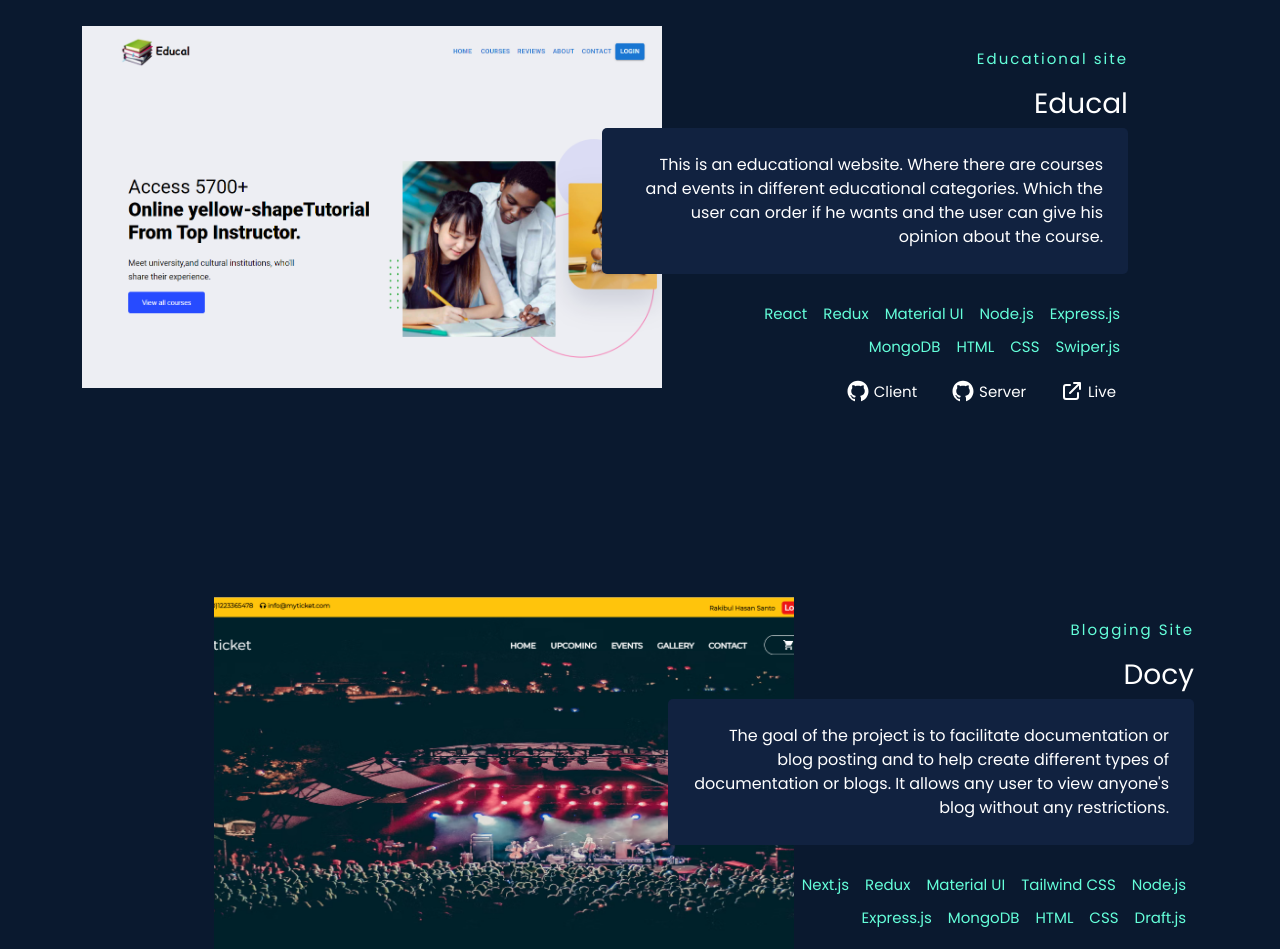
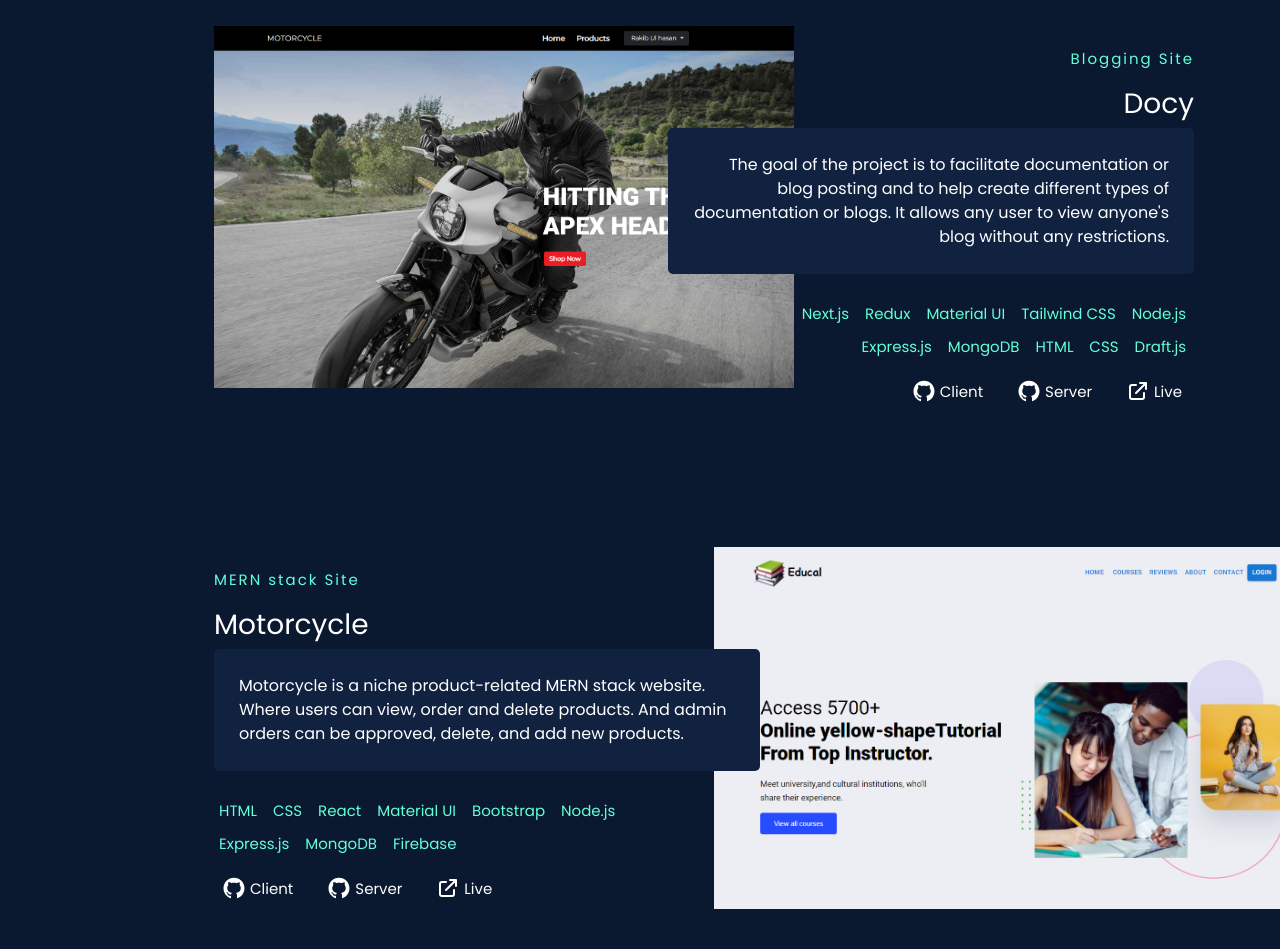
Before and after one commit to RHsanto/RH-portfolio, a React (Create React App) app: page /all-projects in a window 1280 px wide. Shown: the part 1360-2309 px from the top of the page. Built offline with nearby package versions, Linux system fonts and the light colour scheme.

Commit message:
add all projects

```diff
--- a/src/components/AllProjects/AllProjects.js
+++ b/src/components/AllProjects/AllProjects.js
@@ -6,6 +6,7 @@ import project3 from '../../image/project-3.png'
 import project4 from '../../image/p-4.PNG'
 import project5 from '../../image/project-5.PNG'
 import project6 from '../../image/project-6.PNG'
+import project7 from '../../image/last-projects.png'
 import '../Projects/Projects.css'
 import { AiOutlineGithub } from "react-icons/ai";
 import { HiOutlineExternalLink } from "react-icons/hi";
@@ -14,8 +15,9 @@ const AllProjects = () => {
   return (
     <div className='project'>
     <div className="container">
-      <div className="row all ">
+      <div className="row all  my-container">
     <h3 className='all-title '>My Recent Projects</h3>
+
     {/* project-1 */}
        <div className="col-lg-12">
          <div className="row div">
@@ -55,7 +57,7 @@ const AllProjects = () => {
         </div>
          </div>
        </div>
-    {/* project-2 */}
+    {/* project-7 */}
        <div className="col-lg-12">
    <div className="row">
    <div className="col-lg-6 site2 ">
@@ -88,53 +90,89 @@ const AllProjects = () => {
     </div>
     <div className="col-lg-6">
         <div className="projects mt-5">
-          <img src={project3} alt="" />
+          <img src={project7} alt="" />
         </div>
-   </div>
-   </div>
+         </div>
+        </div>
        </div>
-        {/* project-3 */}
-        <div className="col-lg-12">
+      {/* project-2 */}
+       <div className="col-lg-12">
          <div className="row div">
          <div className="col-lg-6 ">
         <div className="projects mt-5">
-          <img src={project2} alt="" />
+          <img src={project3} alt="" />
         </div>
         </div>
         <div className="col-lg-6 site ">
-       <p>Educational site</p>
-       <h3>Educal</h3>
+       <p>Blogging Site</p>
+       <h3>Docy</h3>
        <div className="info ">
-       This is an educational website. Where there are courses and events in different educational categories. Which the user can order if he
-       wants and the user can give his opinion about the course.
+       The goal of the project is to facilitate documentation or blog posting and to help create different types of
+        documentation or blogs. It allows any user to view anyone's blog without any restrictions.
        </div>
        <ul className='mt-4 tools'>
-        <li>React</li>
+        <li>Next.js</li>
         <li>Redux</li>
         <li>Material UI</li>
+        <li>Tailwind CSS</li>
         <li>Node.js</li>
         <li>Express.js</li>
         <li>MongoDB</li>
         <li>HTML</li>
         <li>CSS</li>
-        <li>Swiper.js</li>
+        <li>Draft.js</li>
+
         </ul>
         <div className="link-up">
-          <a target='_blank' href="https://github.com/RHsanto/edual-project">
+          <a target='_blank' href="https://github.com/thekawsarhossain/Docs-client-site">
             <AiOutlineGithub/><h6>Client</h6></a>
-          <a target='_blank' href="https://github.com/RHsanto/team-89-project-server-site">
+          <a target='_blank' href="https://github.com/RHsanto/docy-server-site">
             <AiOutlineGithub/><h6>Server</h6></a>
-          <a target='_blank' href="https://team-education-site.netlify.app/">
+          <a target='_blank' href="https://docs-client-site.vercel.app/">
             <HiOutlineExternalLink/><h6>Live</h6></a>
         </div>
         </div>
          </div>
        </div>
+      {/* project-3 */}
+      <div className="col-lg-12">
+   <div className="row">
+   <div className="col-lg-6 site2 ">
+       <p>MERN stack Site</p>
+       <h3>Motorcycle</h3>
+       <div className="info2 ">
+       Motorcycle is a niche product-related MERN stack website. Where users can view, order and delete products.
+        And admin orders can be approved, delete, and add new products.
+       </div>
+       <ul className='mt-4 tools'>
+       <li>HTML</li>
+        <li>CSS</li>
+        <li>React</li>
+        <li>Material UI</li>
+        <li>Bootstrap</li>
+        <li>Node.js</li>
+        <li>Express.js</li>
+        <li>MongoDB</li>
+        <li>Firebase</li>
 
-      </div>
-      <div className="row  my-container">
-
-    {/* project-4 */}
+        </ul>
+        <div className="link-up">
+          <a target='_blank' href="https://github.com/RHsanto/racing-car-project-client-side">
+            <AiOutlineGithub/><h6>Client</h6></a>
+          <a target='_blank' href="https://github.com/RHsanto/racing-car-project-server-side">
+            <AiOutlineGithub/><h6>Server</h6></a>
+          <a target='_blank' href="https://vibrant-leavitt-6ff91c.netlify.app">
+            <HiOutlineExternalLink/><h6>Live</h6></a>
+        </div>
+    </div>
+    <div className="col-lg-6">
+        <div className="projects mt-5">
+          <img src={project2} alt="" />
+        </div>
+         </div>
+        </div>
+       </div>
+      {/* project-4 */}
        <div className="col-lg-12">
          <div className="row div">
          <div className="col-lg-6 ">
@@ -173,8 +211,8 @@ const AllProjects = () => {
         </div>
          </div>
        </div>
-    {/* project-5 */}
-       <div className="col-lg-12">
+   {/* project-5 */}
+   <div className="col-lg-12">
    <div className="row">
    <div className="col-lg-6 site2 ">
        <p>MERN stack Site</p>
@@ -208,11 +246,11 @@ const AllProjects = () => {
         <div className="projects mt-5">
           <img src={project5} alt="" />
         </div>
-   </div>
-   </div>
+         </div>
+        </div>
        </div>
-        {/* project-6 */}
-        <div className="col-lg-12">
+      {/* project-6 */}
+       <div className="col-lg-12">
          <div className="row div">
          <div className="col-lg-6 ">
         <div className="projects mt-5">
@@ -220,38 +258,37 @@ const AllProjects = () => {
         </div>
         </div>
         <div className="col-lg-6 site ">
-       <p>Educational site</p>
-       <h3>Educal</h3>
+       <p>Blogging Site</p>
+       <h3>Docy</h3>
        <div className="info ">
-       This is an educational website. Where there are courses and events in different educational categories. Which the user can order if he
-       wants and the user can give his opinion about the course.
+       The goal of the project is to facilitate documentation or blog posting and to help create different types of
+        documentation or blogs. It allows any user to view anyone's blog without any restrictions.
        </div>
        <ul className='mt-4 tools'>
-        <li>React</li>
+        <li>Next.js</li>
         <li>Redux</li>
         <li>Material UI</li>
+        <li>Tailwind CSS</li>
         <li>Node.js</li>
         <li>Express.js</li>
         <li>MongoDB</li>
         <li>HTML</li>
         <li>CSS</li>
-        <li>Swiper.js</li>
+        <li>Draft.js</li>
+
         </ul>
         <div className="link-up">
-          <a target='_blank' href="https://github.com/RHsanto/edual-project">
+          <a target='_blank' href="https://github.com/thekawsarhossain/Docs-client-site">
             <AiOutlineGithub/><h6>Client</h6></a>
-          <a target='_blank' href="https://github.com/RHsanto/team-89-project-server-site">
+          <a target='_blank' href="https://github.com/RHsanto/docy-server-site">
             <AiOutlineGithub/><h6>Server</h6></a>
-          <a target='_blank' href="https://team-education-site.netlify.app/">
+          <a target='_blank' href="https://docs-client-site.vercel.app/">
             <HiOutlineExternalLink/><h6>Live</h6></a>
         </div>
-
         </div>
          </div>
        </div>
-
       </div>
-
     </div>
    </div>
   );
```
Also changed, not shown: src/components/Projects/Projects.js (+194 -0 lines), src/image/last-projects.png (added).
